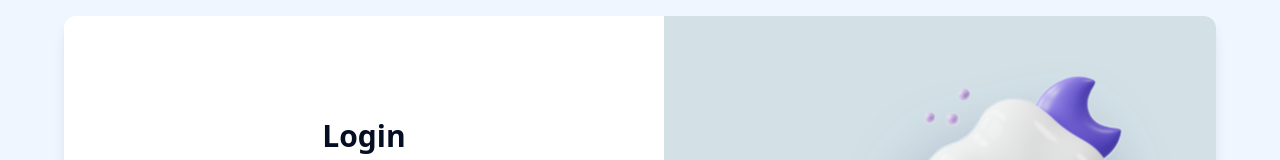
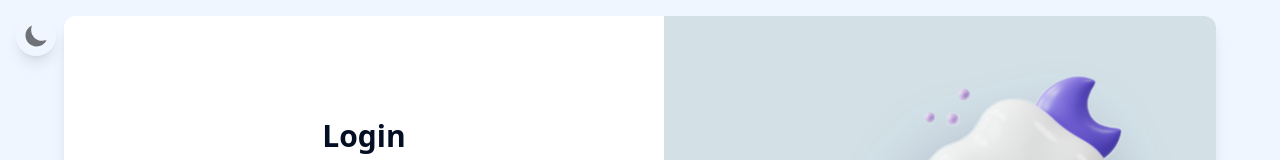
Before and after one commit to Zahra-Shadman/weather-app, a React (Vite) app: page / in a window 1280 px wide. Shown: the top 160 px of the page. Built offline with nearby package versions, Linux system fonts and the light colour scheme.

Commit message:
add dark mood to login page

```diff
--- a/src/components/login/loginPage.tsx
+++ b/src/components/login/loginPage.tsx
@@ -1,14 +1,30 @@
 import React, { useState } from "react";
 import { useNavigate } from "react-router-dom";
 import Button from "@mui/material/Button";
+import IconButton from "@mui/material/IconButton";
 import { useLanguage } from "../../utils/loginTranslator";
 import SelectVariants from "./languageSelectInput";
+import { IoSunnyOutline } from "react-icons/io5";
+import { IoMoonSharp } from "react-icons/io5";
+
+const SunIcon = () => (
+<IoSunnyOutline className="text-yellow-400" />
+);
+
+const MoonIcon = () => (
+ <IoMoonSharp className="text-grey-800" />
+);
 
 const LoginPage: React.FC = () => {
   const [username, setUsername] = useState<string>("");
   const [error, setError] = useState<string | null>(null);
+  const [isDarkMode, setIsDarkMode] = useState<boolean>(false);
   const navigate = useNavigate();
   const { translations, isRTL } = useLanguage();
+
+  const toggleTheme = () => {
+    setIsDarkMode(!isDarkMode);
+  };
 
   const handleSubmit = (e: React.FormEvent) => {
     e.preventDefault();
@@ -23,27 +39,50 @@ const LoginPage: React.FC = () => {
 
   return (
     <div
-      className={`min-h-screen bg-blue-50 dark:bg-[#151D32] flex flex-col items-center px-4 p-6 sm:p-8 lg:p-4`}
+      className={`min-h-screen flex flex-col items-center px-4 p-6 sm:p-8 lg:p-4 ${
+        isDarkMode
+          ? 'bg-[#151D32]'
+          : 'bg-blue-50'
+      }`}
       dir={isRTL ? "rtl" : "ltr"}
     >
+      <div className="fixed top-4 left-4 z-10">
+        <IconButton
+          onClick={toggleTheme}
+          className="bg-gray-400 shadow-lg"
+        >
+          {isDarkMode ? <SunIcon /> : <MoonIcon />}
+        </IconButton>
+      </div>
+
       <div className="flex justify-center w-full">
-        <div className="bg-white w-full max-w-6xl rounded-xl min-h-[590px] flex flex-col lg:flex-row overflow-hidden shadow-lg">
+        <div className={`w-full max-w-6xl rounded-xl min-h-[590px] flex flex-col lg:flex-row overflow-hidden shadow-lg ${
+          isDarkMode
+            ? 'bg-[#292F45]'
+            : 'bg-white'
+        }`}>
           <form
             onSubmit={handleSubmit}
             className="flex flex-col gap-12 lg:gap-12 px-6 sm:px-8 lg:px-14 flex-1 justify-center py-8 lg:py-0"
           >
             <div className="flex flex-col w-full items-center gap-6">
               <h1
-                className={`font-sans text-xl sm:text-3xl text-[#050F24] font-bold`}
+                className={`font-sans text-xl sm:text-3xl font-bold ${
+                  isDarkMode
+                    ? 'text-white'
+                    : 'text-[#050F24]'
+                }`}
               >
                 {translations.login}
               </h1>
               <div className="w-full max-w-md">
                 <input
                   placeholder={translations.enterUsername}
-                  className={`border-2 mt-8 border-gray-200 rounded-md w-full h-[56px] px-4 focus:outline-none focus:border-blue-600 ${
-                    isRTL ? "text-right" : "text-left"
-                  }`}
+                  className={`border-2 mt-8 rounded-md w-full h-[56px] px-4 focus:outline-none focus:border-blue-600 ${
+                    isDarkMode
+                      ? 'text-white bg-[#292F45] border-gray-600'
+                      : 'border-gray-200'
+                  } ${isRTL ? "text-right" : "text-left"}`}
                   style={{ direction: isRTL ? "rtl" : "ltr" }}
                   value={username}
                   onChange={(e) => setUsername(e.target.value)}
@@ -69,7 +108,11 @@ const LoginPage: React.FC = () => {
               </Button>
             </div>
           </form>
-          <div className="hidden lg:flex flex-1 bg-[#D3E1E7] flex-col justify-center items-center relative p-8">
+          <div className={`hidden lg:flex flex-1 flex-col justify-center items-center relative p-8 ${
+            isDarkMode
+              ? 'bg-[#404961]'
+              : 'bg-[#D3E1E7]'
+          }`}>
             <div className="absolute top-8 right-8">
               <img
                 className="h-92 w-92 relative"
```
